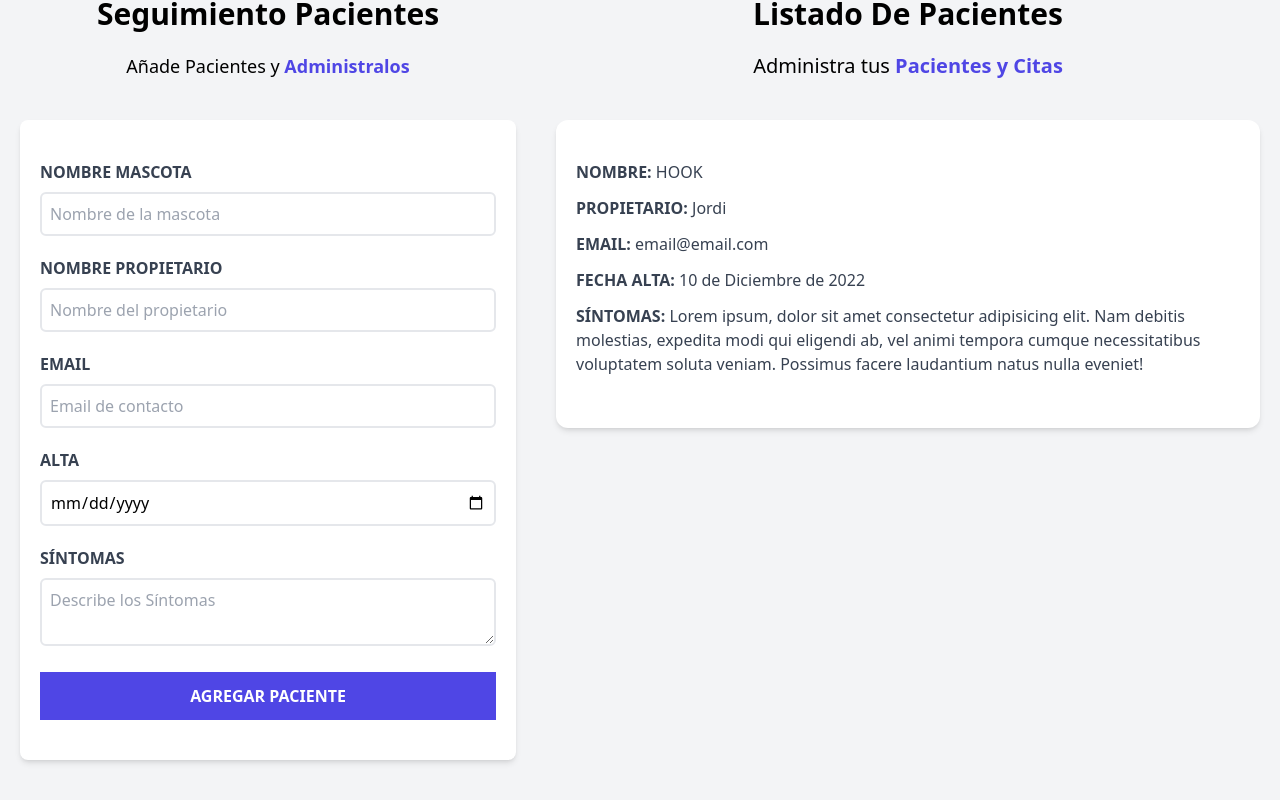
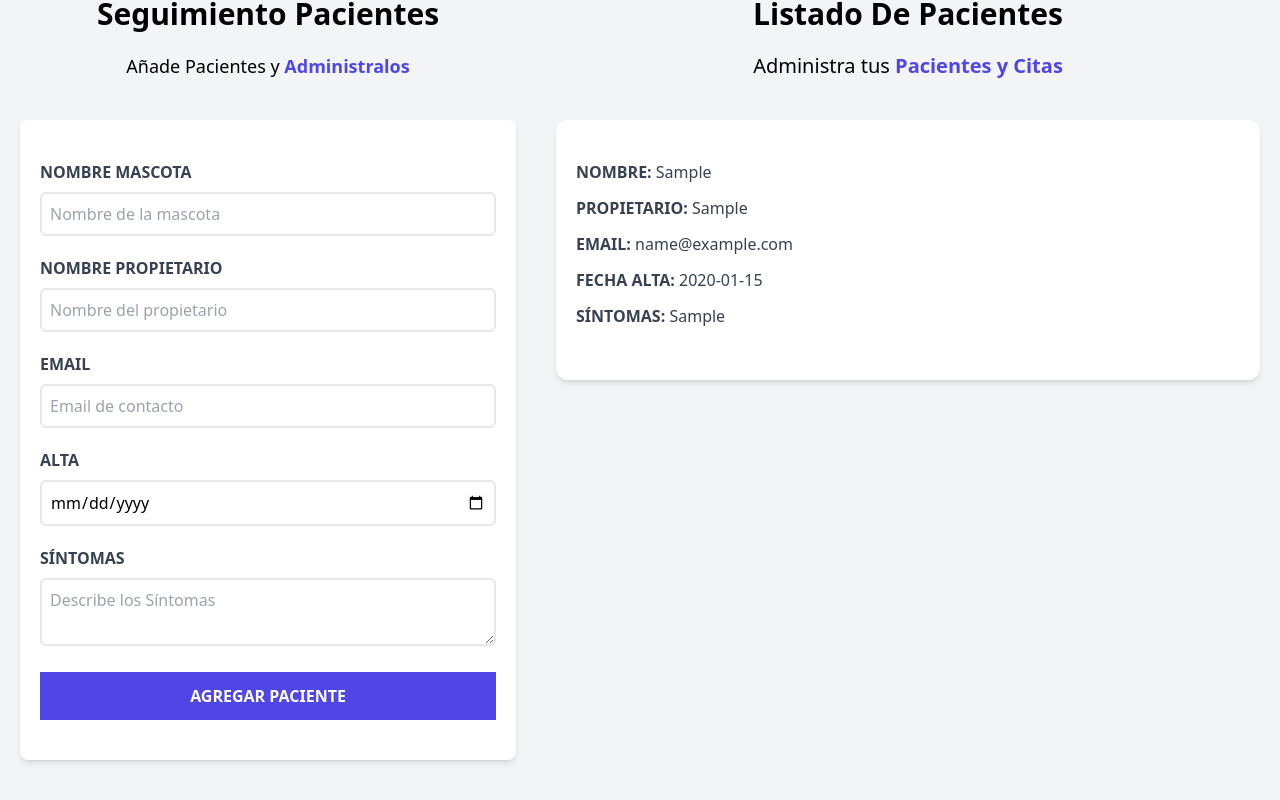
Before and after one commit to JordiTrassi/Vet-Patient-Manager, a React (Vite) app: page / in a window 1280 px wide. Both pictures are taken after typing "Sample", "Sample", "name@example.com", "2020-01-15", "Sample" into the empty fields and a click on the input "Agregar paciente". Shown: the part 180-980 px from the top of the page. Built offline with nearby package versions, Linux system fonts and the light colour scheme.

Commit message:
Created Id generator function

```diff
--- a/src/App.jsx
+++ b/src/App.jsx
@@ -14,7 +14,9 @@
           pacientes={pacientes}
           setPacientes={setPacientes}
         />
-        <ListadoPacientes />
+        <ListadoPacientes
+          pacientes={pacientes}
+        />
       </div>
     </div>
   )
--- a/src/components/Formulario.jsx
+++ b/src/components/Formulario.jsx
@@ -10,6 +10,12 @@
     const [sintomas, setSintomas] = useState('');
     const [error, setError] = useState(false);
 
+    const generarId = () => {
+        const random = Math.random().toString(36).substring(2);
+        const fecha = Date.now().toString(36);
+        return random + fecha;
+    }
+
     const handleSubmit = (e) => {
         e.preventDefault();
 
@@ -20,12 +26,14 @@
         }
 
         setError(false);
+
         const objetoPaciente = {
             nombre,
             propietario,
             email,
             fecha,
-            sintomas
+            sintomas,
+            id: generarId(),
         }
 
         setPacientes([...pacientes, objetoPaciente]);
--- a/src/components/ListadoPacientes.jsx
+++ b/src/components/ListadoPacientes.jsx
@@ -1,7 +1,9 @@
 import { Paciente } from "./Paciente"
 
 
-export const ListadoPacientes = () => {
+export const ListadoPacientes = ({ pacientes }) => {
+
+
     return (
         <div className="md:w-1/2 lg:w-3/5 md:h-screen overflow-y">
             <h2 className="font-black text-3xl text-center">Listado De Pacientes</h2>
@@ -9,7 +11,14 @@
                 Administra tus {''}
                 <span className="text-indigo-600 font-bold">Pacientes y Citas</span>
             </p>
-         <Paciente />
+
+            {pacientes.map( paciente => (
+                <Paciente
+                    key={paciente.id}
+                    paciente={paciente}
+                />
+            ))}
+
         </div>
-  )
+    );
 }
--- a/src/components/Paciente.jsx
+++ b/src/components/Paciente.jsx
@@ -1,21 +1,24 @@
 
-export const Paciente = () => {
+export const Paciente = ({ paciente }) => {
+
+    const { nombre, propietario, email, fecha, sintomas } = paciente;
+
   return (
      <div className="mx-5 my-10 bg-white shadow-md px-5 py-10 rounded-xl">
         <p className="font-bold mb-3 text-gray-700 uppercase">Nombre: {''}
-            <span className="font-normal normal-case">HOOK</span>
+            <span className="font-normal normal-case">{nombre}</span>
         </p>
         <p className="font-bold mb-3 text-gray-700 uppercase">Propietario: {''}
-            <span className="font-normal normal-case">Jordi</span>
+            <span className="font-normal normal-case">{propietario}</span>
         </p>
         <p className="font-bold mb-3 text-gray-700 uppercase">Email: {''}
-            <span className="font-normal normal-case">email@email.com </span>
+            <span className="font-normal normal-case">{email}</span>
         </p>
         <p className="font-bold mb-3 text-gray-700 uppercase">Fecha Alta: {''}
-            <span className="font-normal normal-case">10 de Diciembre de 2022</span>
+              <span className="font-normal normal-case">{fecha}</span>
         </p>
         <p className="font-bold mb-3 text-gray-700 uppercase">Síntomas: {''}
-            <span className="font-normal normal-case">Lorem ipsum, dolor sit amet consectetur adipisicing elit. Nam debitis molestias, expedita modi qui eligendi ab, vel animi tempora cumque necessitatibus voluptatem soluta veniam. Possimus facere laudantium natus nulla eveniet!</span>
+              <span className="font-normal normal-case">{sintomas}</span>
         </p>
     </div>
   )
```
Lines whose indentation alone changed are shown as unchanged.
